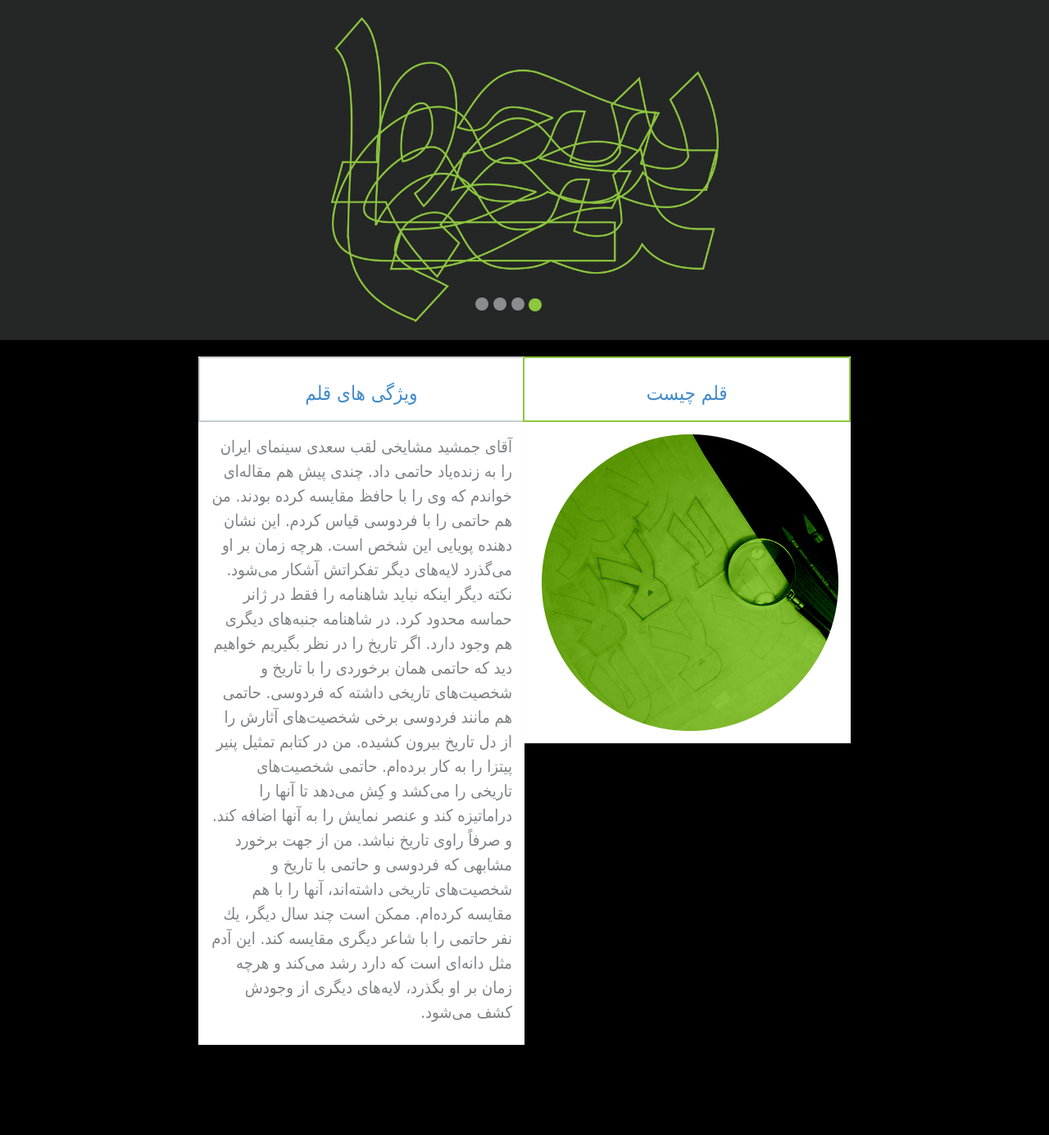
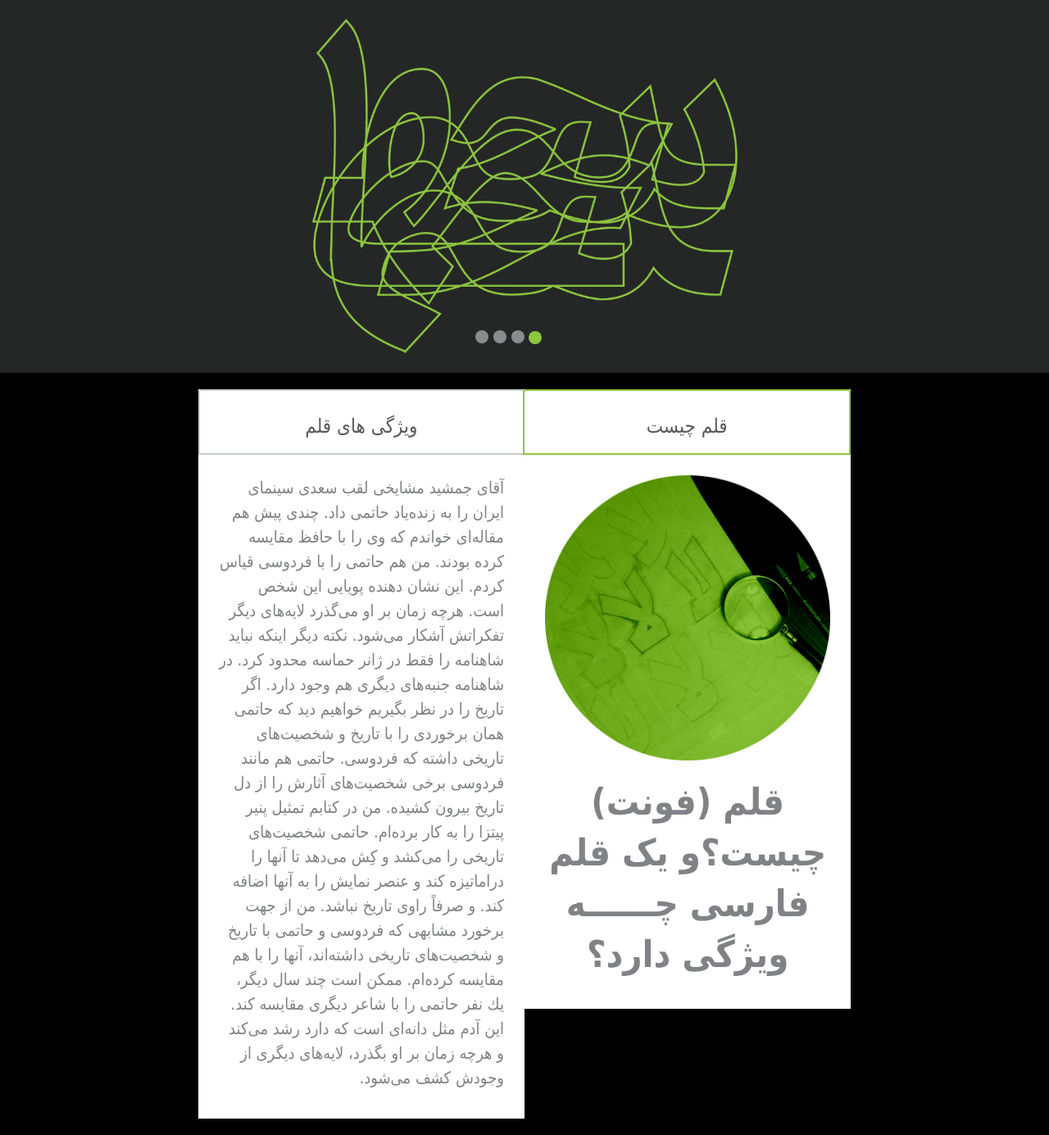
Before and after one commit to hamidfzm/pfont, a Flask app: page / in a window 1280 px wide. Shown: the part 101-1486 px from the top of the page at 82% size. Before the commit the page ends 1376 px from the top, so only its background shows below. Run offline with Flask 2, Linux system fonts and the light colour scheme; some libraries are stand-ins or nearby versions; some web fonts are replaced.

Commit message:
adding text and h1 style to why section

```diff
--- a/statics/css/style.css
+++ b/statics/css/style.css
@@ -50,8 +50,13 @@ body {
     border: none;
 }
 
+.panel a {
+    color: #58595b;
+    text-decoration: none;
+}
+
 .panel-body {
-    padding: 15px;
+    padding: 25px;
 }
 
 .panel-default > .panel-heading {
@@ -83,9 +88,15 @@ body {
     margin-right: -2px;
 }
 
-.panel-body p {
+.panel-body p, h1 {
     color: #808285;
     font-size: 20px;
     font-weight: 400;
     line-height: 30px;
 }
+
+.panel-body h1 {
+    font-size: 45px;
+    font-weight: 600;
+    line-height: 62px;
+}
--- a/templates/index.html
+++ b/templates/index.html
@@ -2,7 +2,7 @@
 
 {% block body %}
     <section id="gallery" style="background-color: #252726">
-        <div class="container">
+        <div class="container-fluid">
             <div id="carousel-generic" class="carousel slide" data-ride="carousel">
                 <!-- Indicators -->
                 <ol class="carousel-indicators">
@@ -54,8 +54,9 @@
 
                     <div class="panel-body">
                         <div class="tab-content">
-                            <div class="tab-pane fade in active home" id="home">
+                            <div class="tab-pane fade in active text-center home" id="home">
                                 <img src="{{ url_for('static', filename='image/why.png') }}">
+                                <h1>قلم (فونت) چیست؟و یک قلم فارسی چــــــه ویژگی دارد؟</h1>
                             </div>
                             <div class="tab-pane fade svn" id="svn">svnfddf</div>
                         </div>
```
